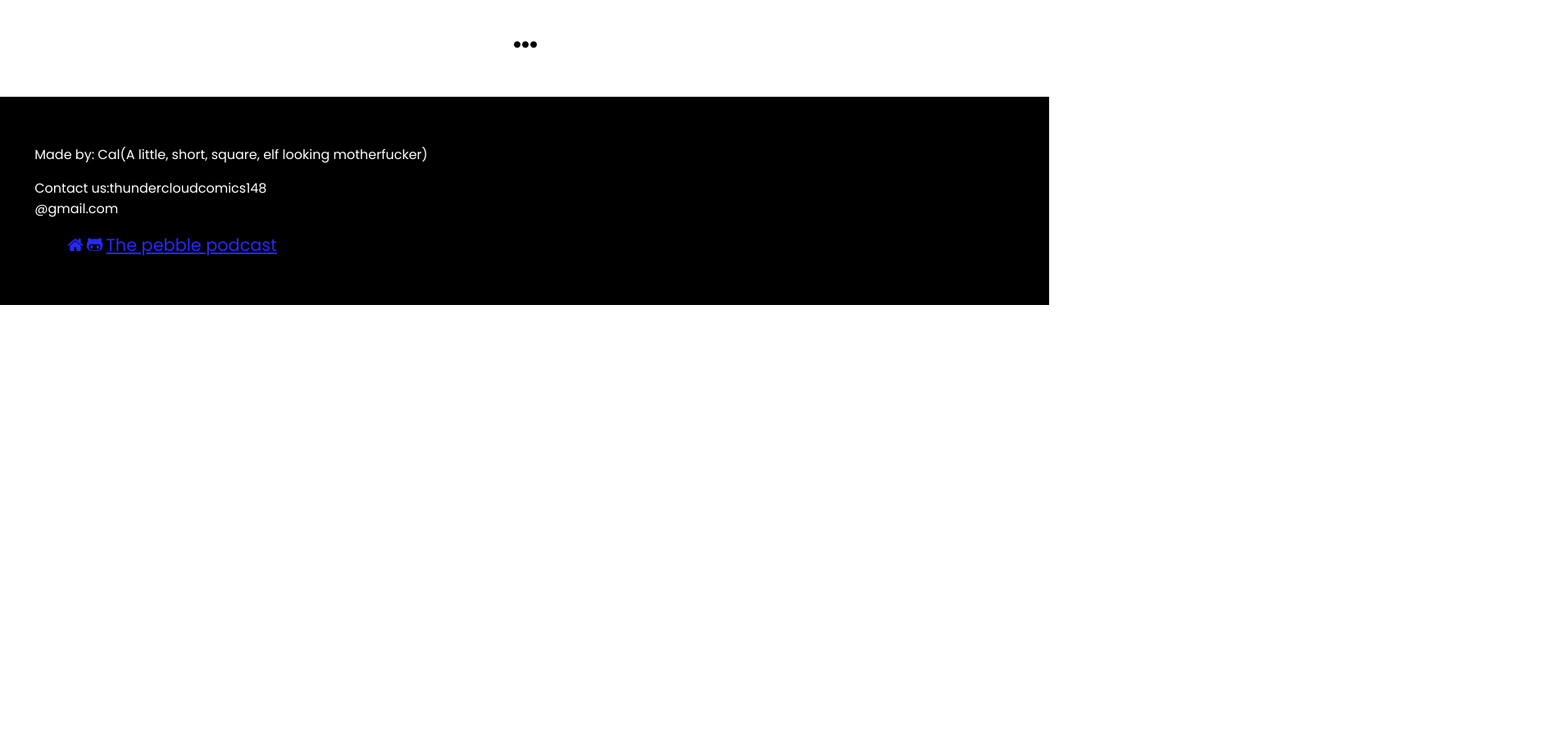
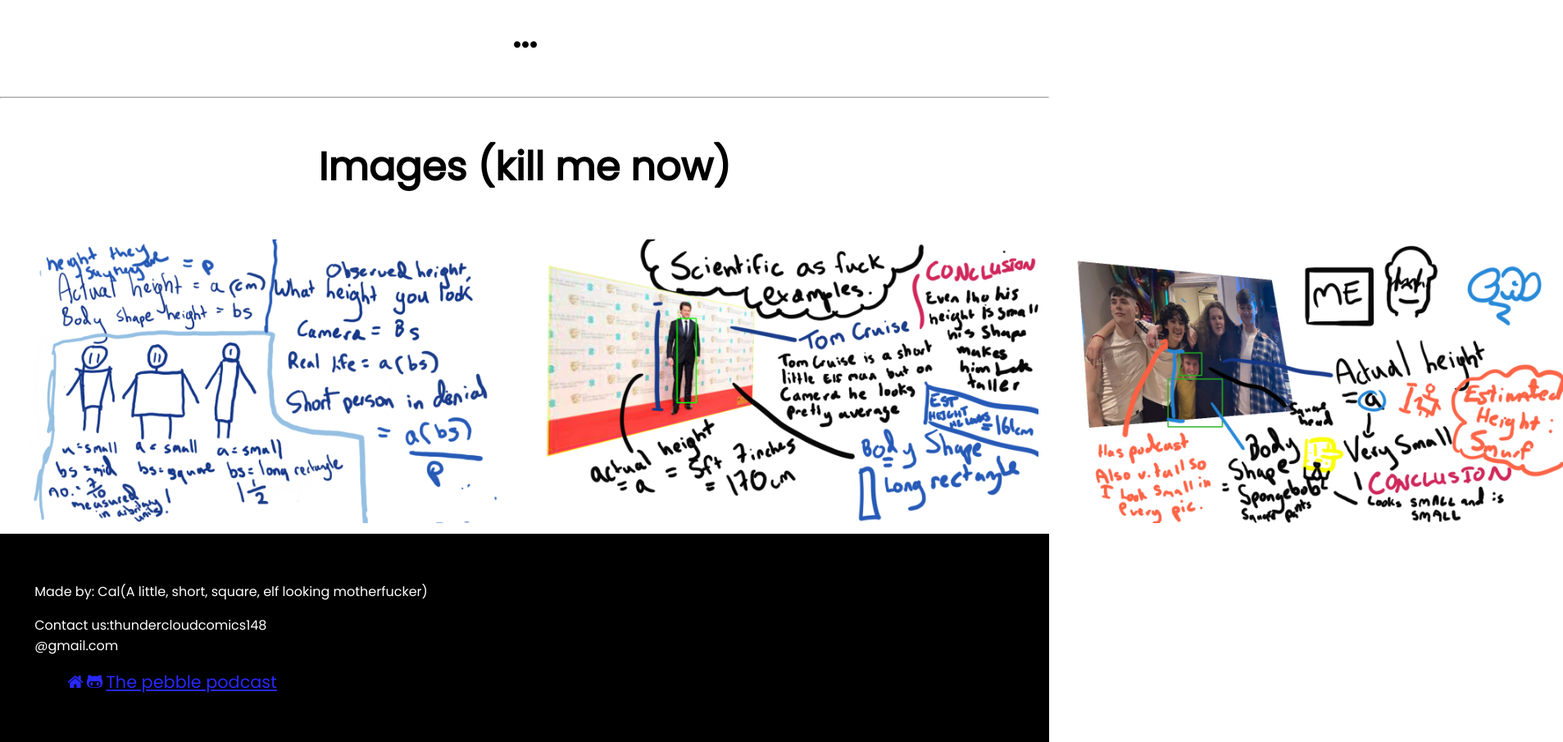
Before and after one commit to jeeves148/WhatHeightDoYouLookLIke, a plain HTML site: page index.html in a window 1280 px wide. Shown: the part 800-1705 px from the top of the page at 82% size, 1907 px wide, since content can reach past the window. Before the commit the page ends 1172 px from the top, so only its background shows below. Drawn offline with nearby package versions, Linux system fonts and the light colour scheme.

Commit message:
Illustrations Prototype

```diff
--- a/index.html
+++ b/index.html
@@ -46,6 +46,16 @@
         <h2 id = "outputID">...</h2>
         </form>
 
+        <hr class="dashed">
+    <div class="biggie">
+        <h2>Images (kill me now)</h2>
+        <div class="img_holder">
+        <img src="Images/heightDiagram.png" alt="My Scientific Diagrams">
+        <img src="Images/TomCruiseEg.png" alt="Tom cruise elf man">
+        <img src="Images/ImSMall.png" alt="I'm very small">
+        </div>
+
+    </div>
     <footer>
             <p>Made by: Cal(A little, short, square, elf looking motherfucker)</p>
             <p>Contact us:thundercloudcomics148<br>@gmail.com</p>
--- a/style.css
+++ b/style.css
@@ -21,6 +21,19 @@ form{
     padding:4% auto;
     float:left;
     width:100%;
+}
+
+.img_holder{
+    text-align: center;
+    padding:4% auto;
+    display: flex;
+
+}
+
+img{
+    width:48%;
+    margin:1%;
+
 }
 
 .biggie{
```
Also changed, not shown: ImSMall.png (added), Images/ImSMall.png (added).
